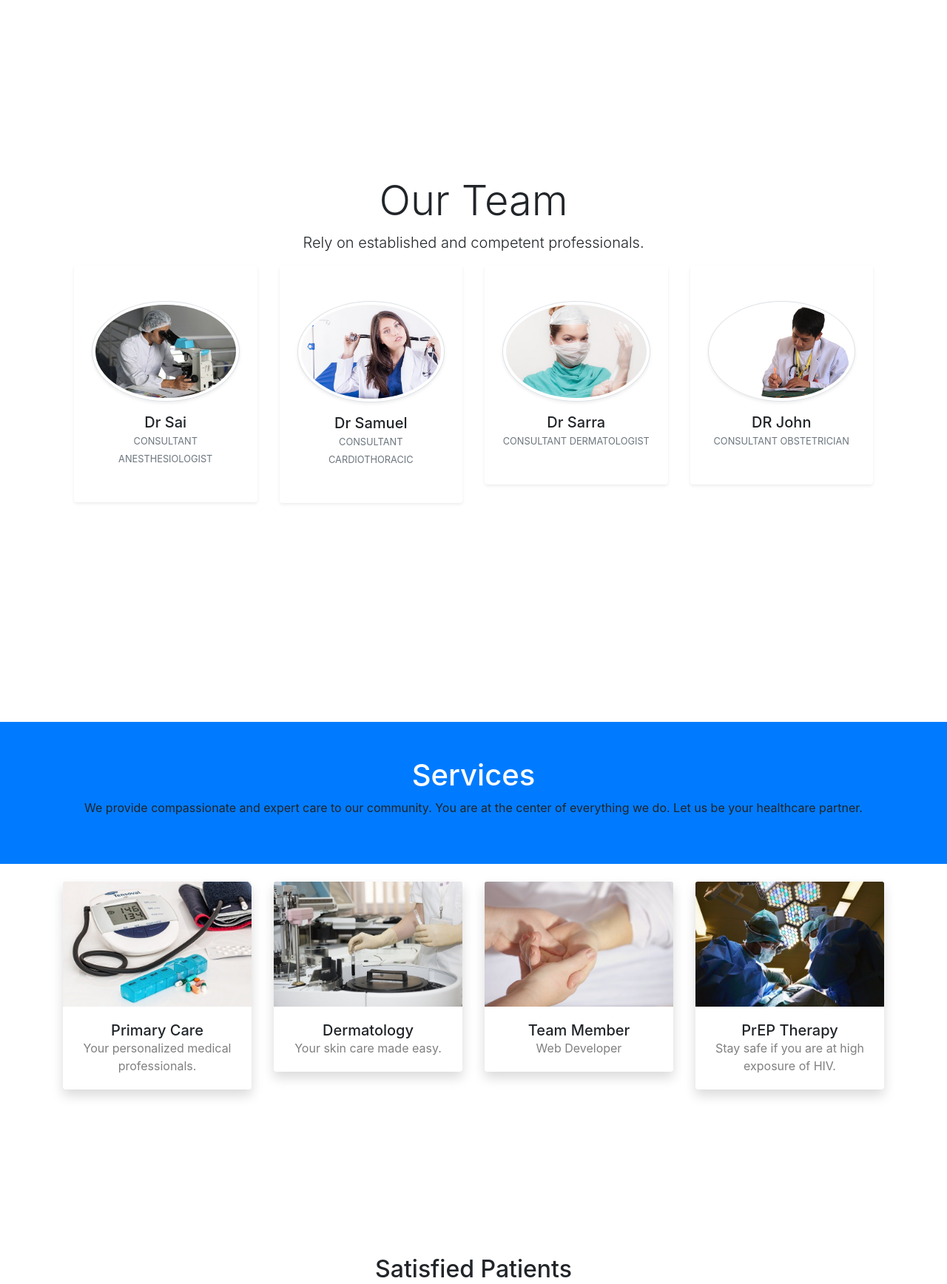
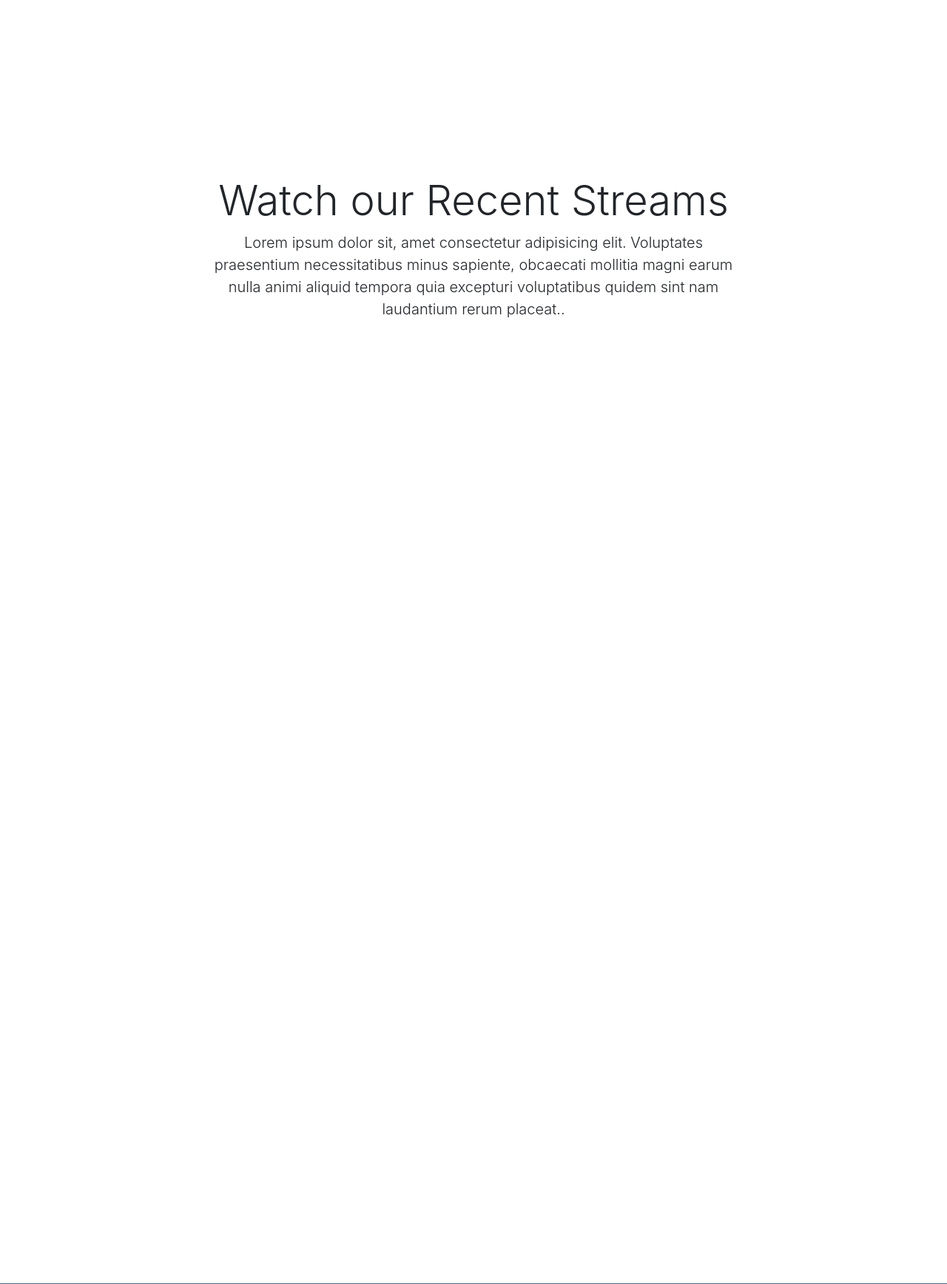
Before and after one commit to nagarajpandith/live-stream-studio-booking, a Django app: page / in a window 1280 px wide. Shown: the part 1010-2746 px from the top of the page at 74% size. Run offline with Django 4.2, Linux system fonts and the light colour scheme; data that the repository does not hold is empty; some libraries are stand-ins or nearby versions.

Commit message:
recent-streams-embed

```diff
--- a/studio/models.py
+++ b/studio/models.py
@@ -1,3 +1,4 @@
+from enum import unique
 from django.db import models
 from django.http import request
 
--- a/templates/index.html
+++ b/templates/index.html
@@ -20,48 +20,35 @@
 <section class="container py-5"  style="margin-block:200px;" id="team">
     <div class="row text-center ">
         <div class="col-lg-8 mx-auto">
-            <h1 class="display-4">Our Team</h1>
-            <p class="lead">Rely on established and competent professionals.
+            <h1 class="display-4">Watch our Recent Streams</h1>
+            <p class="lead">Lorem ipsum dolor sit, amet consectetur adipisicing elit. Voluptates praesentium necessitatibus minus sapiente, obcaecati mollitia magni earum nulla animi aliquid tempora quia excepturi voluptatibus quidem sint nam laudantium rerum placeat..
             </p>
         </div>
     </div>
 
-    <div class="container">
-        <div class="row text-center">
+    <iframe class="latestVideoEmbed" vnum='0' cid="UCQa87yJ71wov2SZGhnyIBxg" width="600" height="340" frameborder="0" allowfullscreen></iframe>
+    <iframe class="latestVideoEmbed" vnum='1' cid="UCQa87yJ71wov2SZGhnyIBxg" width="600" height="340" frameborder="0" allowfullscreen></iframe>
+    <iframe class="latestVideoEmbed" vnum='2' cid="UCQa87yJ71wov2SZGhnyIBxg" width="600" height="340" frameborder="0" allowfullscreen></iframe>
+    <script src="https://ajax.googleapis.com/ajax/libs/jquery/2.1.1/jquery.min.js"></script>
+    <script>
+    var reqURL = "https://api.rss2json.com/v1/api.json?rss_url=" + encodeURIComponent("https://www.youtube.com/feeds/videos.xml?channel_id=");
+    function loadVideo(iframe) {
+    $.getJSON(reqURL + iframe.getAttribute('cid'),
+    function(data) {
+      var videoNumber = (iframe.getAttribute('vnum') ? Number(iframe.getAttribute('vnum')) : 0);
+      console.log(videoNumber);
+      var link = data.items[videoNumber].link;
+      id = link.substr(link.indexOf("=") + 1);
+      iframe.setAttribute("src", "https://youtube.com/embed/" + id + "?controls=0&autoplay=1");
+      }
+      );
+      }
+      var iframes = document.getElementsByClassName('latestVideoEmbed');
+      for (var i = 0, len = iframes.length; i < len; i++) {
+      loadVideo(iframes[i]);
+      }
+    </script>
 
-            <!-- Team item -->
-            <div class="col-xl-3 col-sm-6 mb-5">
-                <div class="bg-white rounded shadow-sm py-5 px-4"><img src="{% static 'img/team1.jpg' %}" alt="" class=" mh-100img-fluid rounded-circle mb-3 img-thumbnail shadow-sm">
-                    <h5 class="mb-0">Dr Sai</h5>
-                    <span class="small text-uppercase text-muted">Consultant anesthesiologist</span>
-                </div>
-            </div><!-- End -->
-
-            <!-- Team item -->
-            <div class="col-xl-3 col-sm-6 mb-5">
-                <div class="bg-white rounded shadow-sm py-5 px-4"><img src="{% static 'img/team2.jpg' %}" alt="" class=" mh-100 rounded-circle mb-3 img-thumbnail shadow-sm">
-                    <h5 class="mb-0">Dr Samuel </h5>
-                    <span class="small text-uppercase text-muted">Consultant cardiothoracic</span>
-                </div>
-            </div><!-- End -->
-
-            <!-- Team item -->
-            <div class="col-xl-3 col-sm-6 mb-5">
-                <div class="bg-white rounded shadow-sm py-5 px-4"><img src="{% static 'img/team3.jpg' %}" alt="" class=" mh-100img-fluid rounded-circle mb-3 img-thumbnail shadow-sm">
-                    <h5 class="mb-0">Dr Sarra</h5>
-                    <span class="small text-uppercase text-muted">Consultant dermatologist</span>
-                </div>
-            </div><!-- End -->
-
-            <!-- Team item -->
-            <div class="col-xl-3 col-sm-6 mb-5">
-                <div class="bg-white rounded shadow-sm py-5 px-4"><img src="{% static 'img/team4.png' %}" alt="" class=" mh-100img-fluid rounded-circle mb-3 img-thumbnail shadow-sm">
-                    <h5 class="mb-0">DR John</h5>
-                    <span class="small text-uppercase text-muted">Consultant Obstetrician</span>
-                </div>
-            </div><!-- End -->
-        </div>
-    </div>
 </section><!-- End -->
 
 
```
